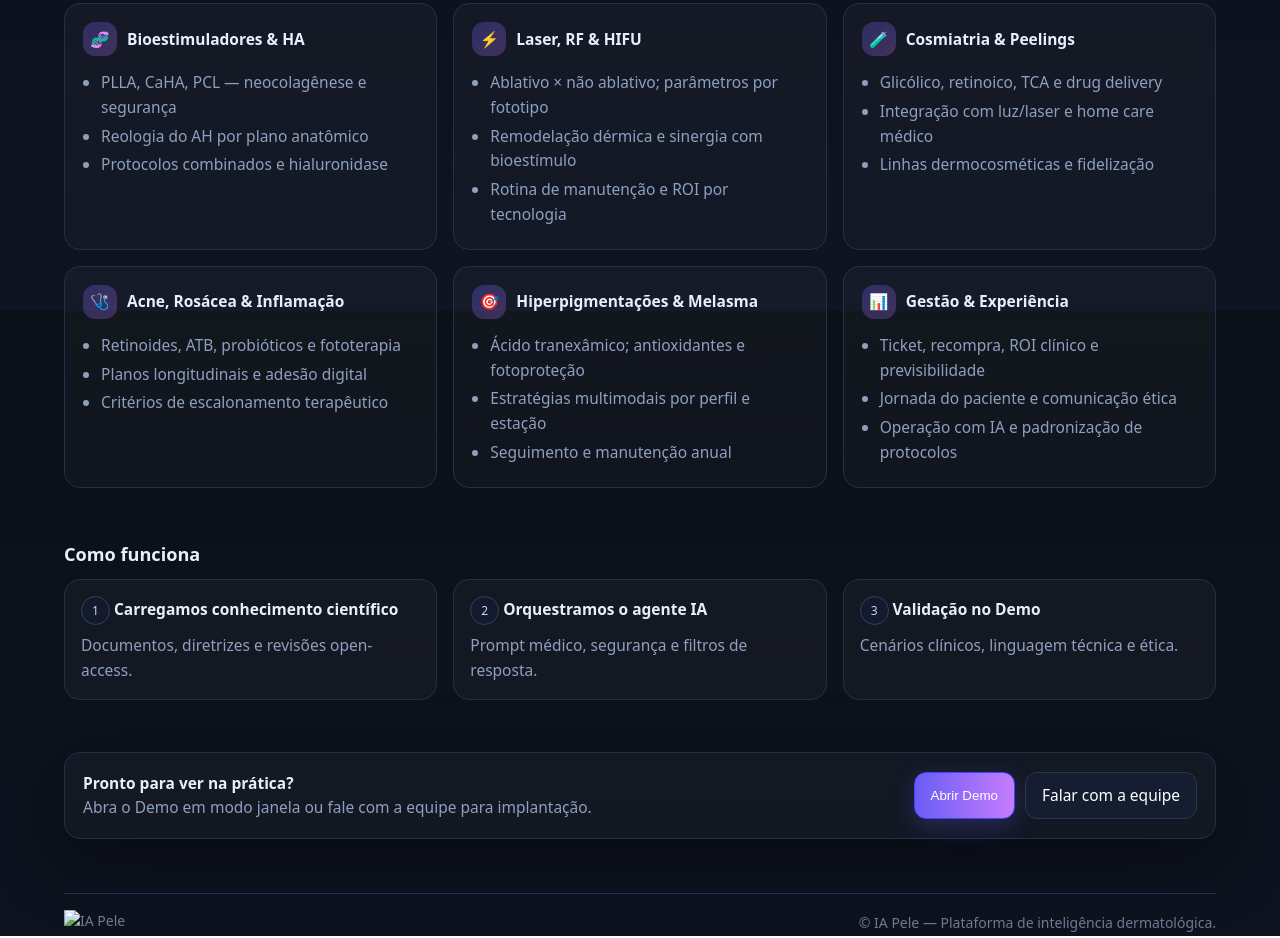
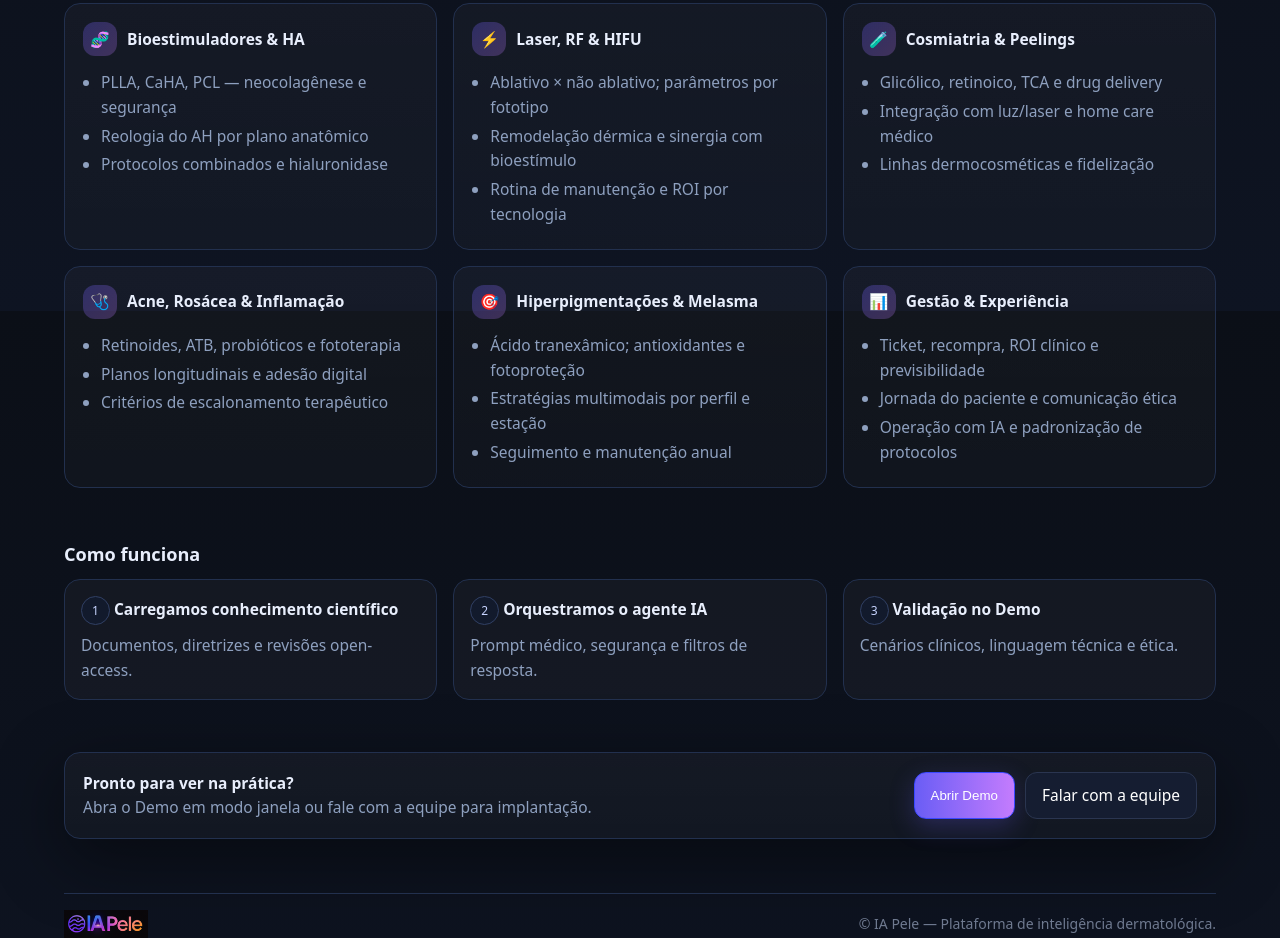
Before and after one commit to Jrapolonio/DemoIaPele, a plain HTML site: page index.html in a window 1280 px wide. Shown: the part 489-1427 px from the top of the page. Drawn offline with Linux system fonts and the light colour scheme.

Commit message:
Update index.html

```diff
--- a/index.html
+++ b/index.html
@@ -20,7 +20,7 @@
     .header{position:sticky;top:0;z-index:40;background:rgba(11,15,23,.7);backdrop-filter:saturate(120%) blur(10px);border-bottom:1px solid rgba(34,48,78,.6)}
     .nav{display:flex;align-items:center;justify-content:space-between;gap:16px;padding:14px 0}
     .brand{display:flex;align-items:center;gap:10px}
-    .brand img{height:30px; display:block}
+    .brand img{height:32px;width:auto;display:block}
     .menu{display:flex;align-items:center;gap:10px;flex-wrap:wrap}
     .link{padding:9px 12px;border-radius:12px;color:var(--muted)}
     .link:hover{background:#1b2336;color:var(--text)}
@@ -45,7 +45,7 @@
     .section h3{margin:0 0 10px}
     .muted{color:var(--muted)}
 
-    /* Áreas de domínio (novo bloco 3×2) */
+    /* Áreas de domínio */
     .domains{display:grid;grid-template-columns:repeat(3,1fr);gap:16px}
     .domain{
       background:linear-gradient(180deg,rgba(255,255,255,.03),rgba(255,255,255,.02));
@@ -71,14 +71,14 @@
 
     /* Footer */
     .footer{color:#6f7a90;margin:28px 0;font-size:14px;border-top:1px solid var(--line);padding-top:16px;display:flex;align-items:center;justify-content:space-between;gap:12px;flex-wrap:wrap}
-    .footer .brand img{height:26px}
+    .footer .brand img{height:28px;width:auto;display:block}
 
     /* Modal */
     .modal{position:fixed;inset:0;display:none;align-items:center;justify-content:center;background:rgba(5,8,13,.72);backdrop-filter:saturate(120%) blur(8px);z-index:50}
     .modal[open]{display:flex}
     .sheet{width:min(1100px,95vw);height:min(780px,90vh);background:var(--card2);border:1px solid var(--line);border-radius:18px;box-shadow:0 30px 120px rgba(0,0,0,.5);display:flex;flex-direction:column;overflow:hidden}
     .sheet-header{display:flex;align-items:center;justify-content:space-between;padding:10px 14px;border-bottom:1px solid var(--line);background:#0e1524}
-    .sheet-title{display:flex;align-items:center;gap:10px;font-weight:700}
+    .sheet-title img{height:22px;width:auto;display:block}
     .close{appearance:none;border:1px solid #2a3550;border-radius:10px;background:#151d31;color:#cbd6f1;padding:8px 12px;cursor:pointer}
     .close:hover{background:#1a2440}
     .sheet-body{flex:1}
@@ -102,7 +102,7 @@
     <div class="wrap">
       <nav class="nav">
         <div class="brand">
-          <img src="assets/logo-ia-pele.png" alt="IA Pele" />
+          <img src="./logo-ia-pele.png" alt="IA Pele" />
         </div>
         <div class="menu">
           <a class="link" href="#beneficios">Benefícios</a>
@@ -138,7 +138,7 @@
         </div>
       </section>
 
-      <!-- Áreas de domínio (harmonizado 3×2) -->
+      <!-- Áreas de domínio -->
       <section id="dominios" class="section">
         <h3>Áreas de domínio</h3>
         <div class="domains">
@@ -243,7 +243,7 @@
 
       <div class="footer">
         <div class="brand">
-          <img src="assets/logo-ia-pele.png" alt="IA Pele" />
+          <img src="./logo-ia-pele.png" alt="IA Pele" />
         </div>
         <div>© IA Pele — Plataforma de inteligência dermatológica.</div>
       </div>
@@ -255,7 +255,7 @@
     <div class="sheet" role="document">
       <div class="sheet-header">
         <div class="sheet-title">
-          <img src="assets/logo-ia-pele.png" alt="IA Pele" style="height:22px" />
+          <img src="./logo-ia-pele.png" alt="IA Pele" />
         </div>
         <div style="display:flex;gap:8px">
           <a class="close" href="https://udify.app/chatbot/A6i3Y7me3IQuToI7?embed=true" target="_blank" rel="noopener">Abrir em nova aba</a>
```
